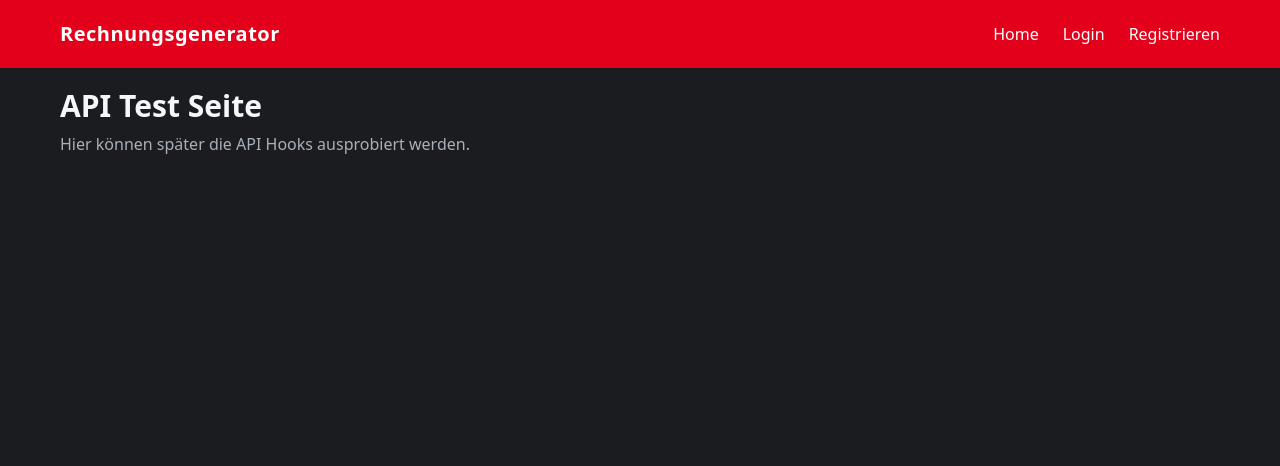
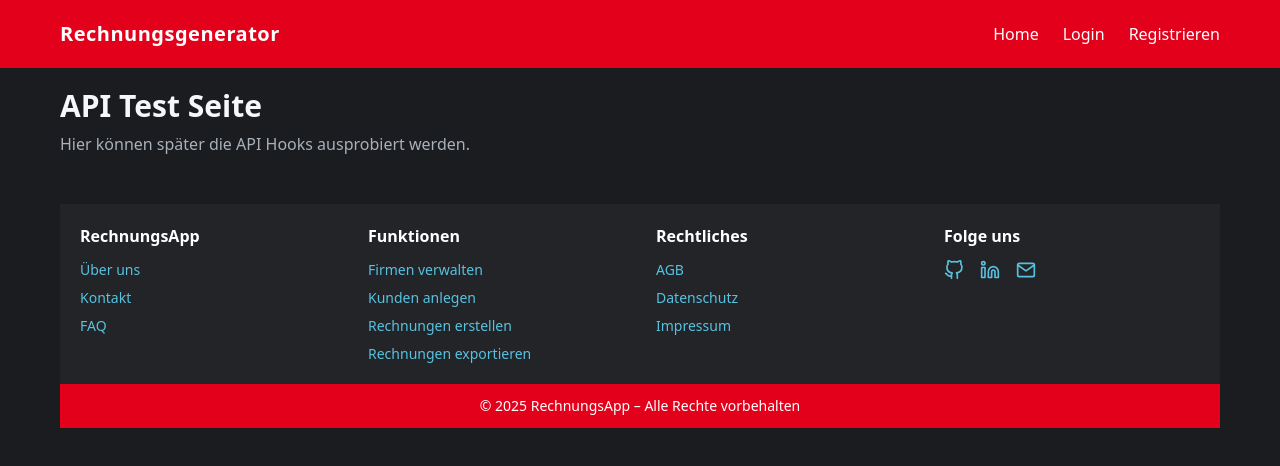
Before and after one commit to daincoding/fiprojekt, a React (Vite) app in the folder frontend/: page /apitest in a window 1280 px wide. Shown: the top 466 px of the page. Built offline with nearby package versions, Linux system fonts and the light colour scheme.

Commit message:
samer-day4

```diff
--- /dev/null
+++ b/frontend/src/components/Footer.jsx
@@ -0,0 +1,57 @@
+import { FiGithub, FiLinkedin, FiMail } from "react-icons/fi";
+
+export default function Footer() {
+    return (
+        <footer className="bg-surface-0 text-gray-300 mt-12">
+            {/* Obere Spalten */}
+            <div className="container-page py-10 grid grid-cols-1 md:grid-cols-4 gap-8">
+
+                {/* Spalte 1 */}
+                <div>
+                    <h4 className="font-semibold text-white mb-3">RechnungsApp</h4>
+                    <ul className="space-y-2 text-sm">
+                        <li><a href="#">Über uns</a></li>
+                        <li><a href="#">Kontakt</a></li>
+                        <li><a href="#">FAQ</a></li>
+                    </ul>
+                </div>
+
+                {/* Spalte 2 */}
+                <div>
+                    <h4 className="font-semibold text-white mb-3">Funktionen</h4>
+                    <ul className="space-y-2 text-sm">
+                        <li><a href="/firmen">Firmen verwalten</a></li>
+                        <li><a href="/kunden">Kunden anlegen</a></li>
+                        <li><a href="/rechnung-neu">Rechnungen erstellen</a></li>
+                        <li><a href="/rechnungen">Rechnungen exportieren</a></li>
+                    </ul>
+                </div>
+
+                {/* Spalte 3 */}
+                <div>
+                    <h4 className="font-semibold text-white mb-3">Rechtliches</h4>
+                    <ul className="space-y-2 text-sm">
+                        <li><a href="#">AGB</a></li>
+                        <li><a href="#">Datenschutz</a></li>
+                        <li><a href="#">Impressum</a></li>
+                    </ul>
+                </div>
+
+                {/* Spalte 4 */}
+                <div>
+                    <h4 className="font-semibold text-white mb-3">Folge uns</h4>
+                    <div className="flex gap-4 text-xl">
+                        <a href="#" className="hover:text-white"><FiGithub /></a>
+                        <a href="#" className="hover:text-white"><FiLinkedin /></a>
+                        <a href="mailto:info@rechnungsapp.de" className="hover:text-white"><FiMail /></a>
+                    </div>
+                </div>
+            </div>
+
+            {/* Untere Zeile */}
+            <div className="bg-[var(--cl-brand)] text-white text-center py-3 text-sm">
+                © {new Date().getFullYear()} RechnungsApp – Alle Rechte vorbehalten
+            </div>
+        </footer>
+    );
+}
--- a/frontend/src/pages/ApiTest.jsx
+++ b/frontend/src/pages/ApiTest.jsx
@@ -1,4 +1,5 @@
 import React from "react";
+import Footer from "../components/Footer"; // Footer importieren
 
 const ApiTest = () => {
     return (
@@ -7,6 +8,11 @@ const ApiTest = () => {
             <p className="text-muted mt-2">
                 Hier können später die API Hooks ausprobiert werden.
             </p>
+
+            {/* Test: Footer anzeigen */}
+            <div className="mt-10">
+                <Footer />
+            </div>
         </div>
     );
 };
```
